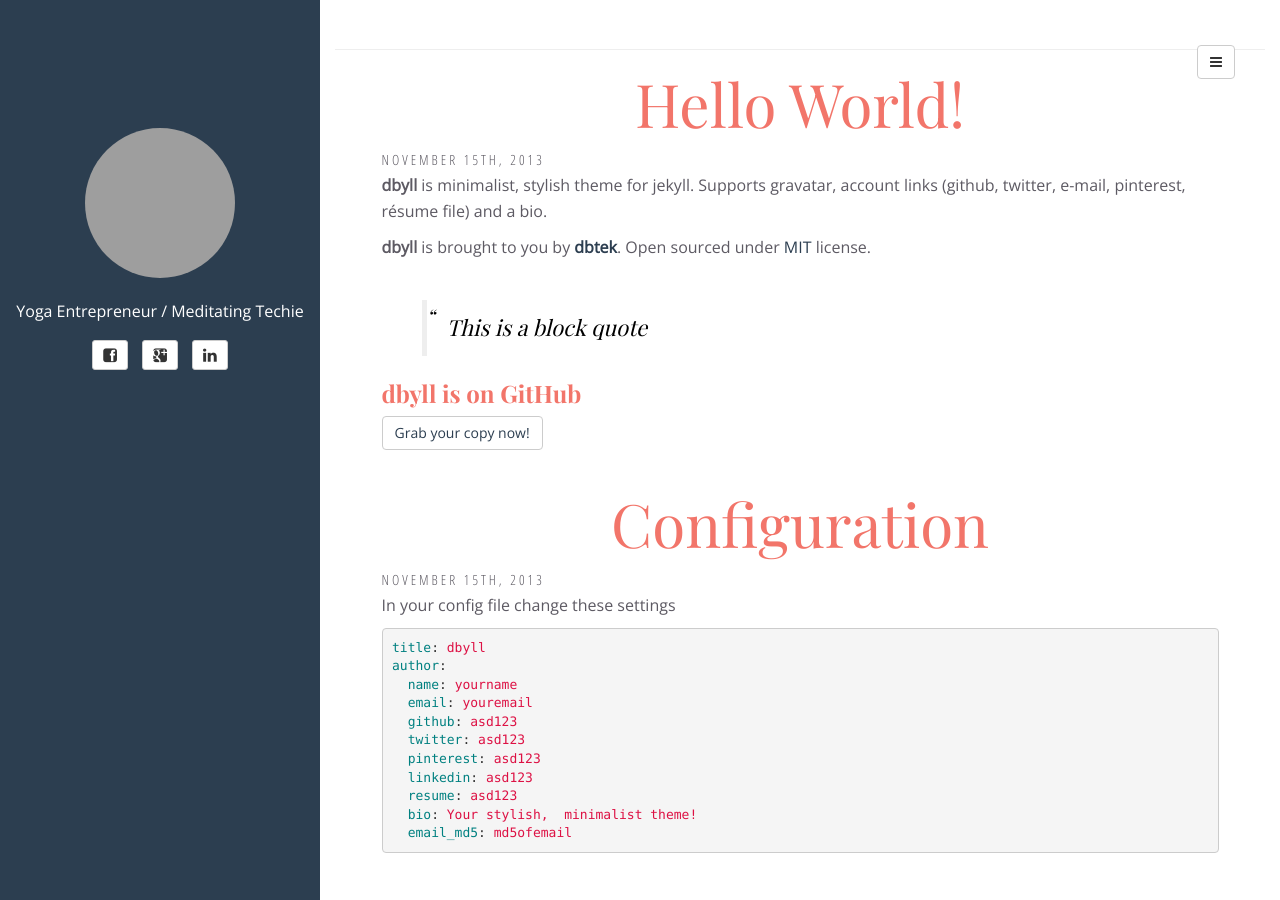
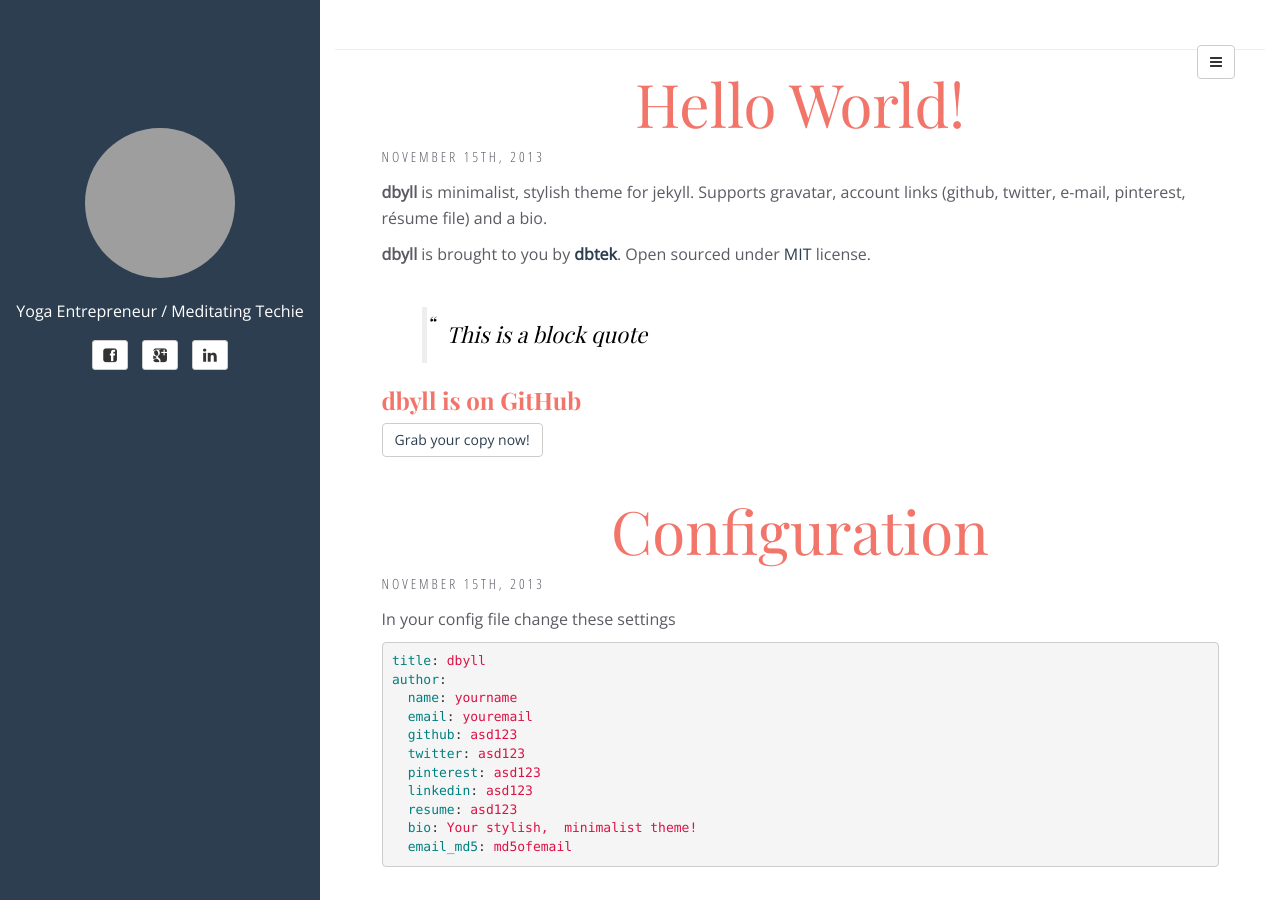
Before and after one commit to ramnathk/krkme, a Jekyll site: the page built from index.html, in a window 1280 px wide and 900 px high. Built offline with Jekyll 4.4.1, drawn with Linux system fonts in a browser that asks for light colours; some web fonts are replaced; the list of posts is cut into pages by our own code; grey boxes are pictures that could not be loaded.

Commit message:
Update index.html

```diff
--- a/index.html
+++ b/index.html
@@ -10,7 +10,8 @@
   <h2 class="entry-title">
     <a class="entry-title" href="{{ site.BASE_PATH }}{{ post.url }}">{{ post.title }}</a>
   </h2>
-<span class="post-date">
+
+<p class="post-date">
     {% assign d = post.date | date: "%d" | plus:'0' %}
     {{ post.date | date: "%B" }}
     {% case d %}
@@ -20,7 +21,7 @@
     {% else %}{{ d }}th,
     {% endcase %}
     {{ post.date | date: "%Y" }}
-  </span>
+  </p>
 
   <div>
     {% if post.fullview %}
```
